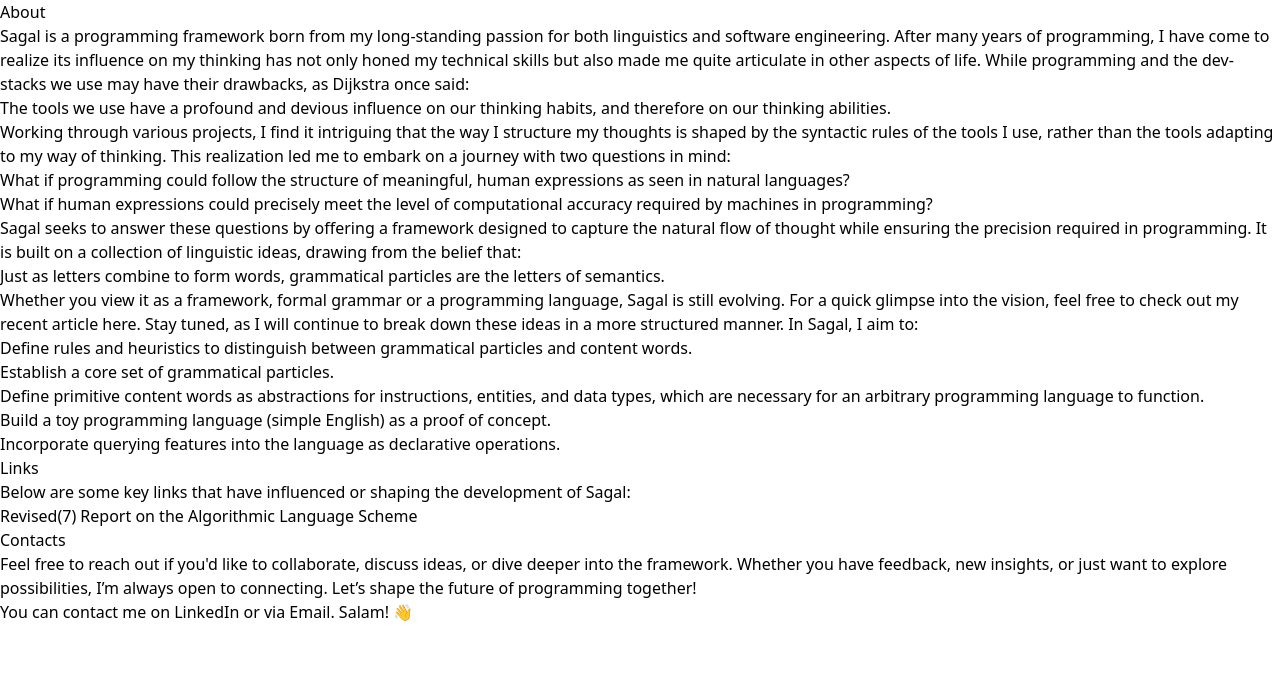
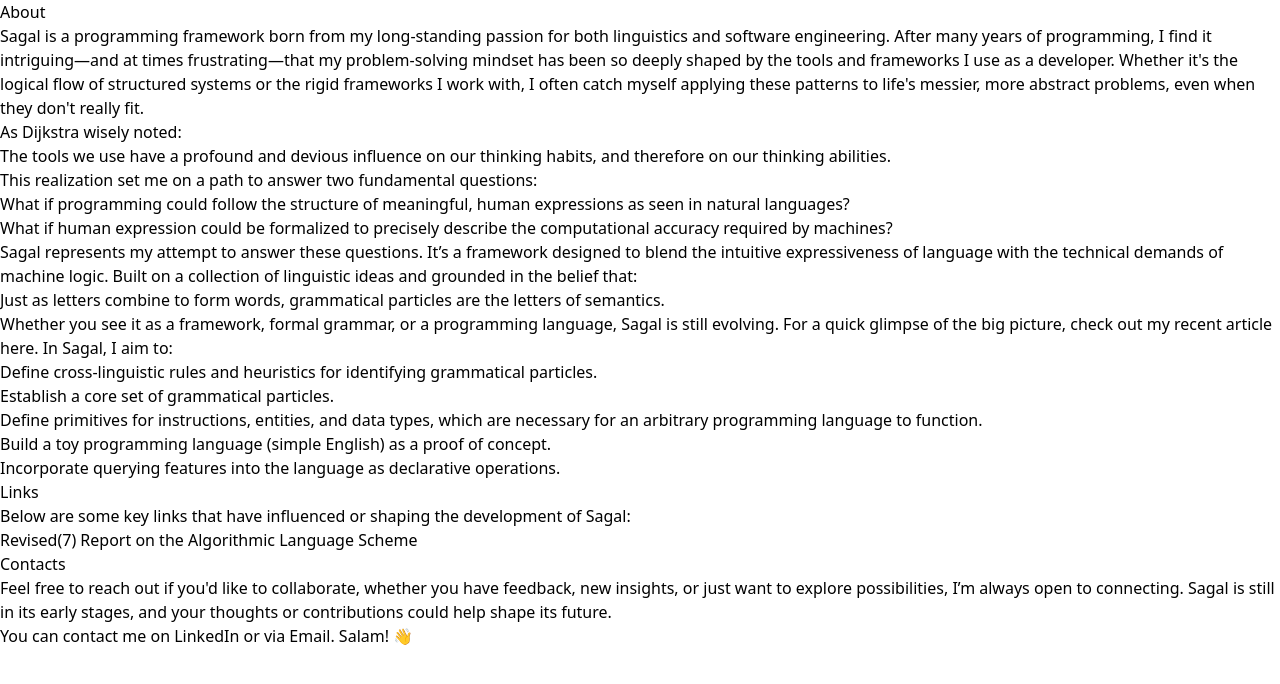
Before and after one commit to sagal-lang/pool, a Next.js app: page /about in a window 1280 px wide. Shown: the top 684 px of the page. Built offline with nearby package versions, Linux system fonts and the light colour scheme.

Commit message:
refined index and about.

```diff
--- a/pages/about.mdx
+++ b/pages/about.mdx
@@ -1,25 +1,26 @@
 # About
 Sagal is a programming framework born from my long-standing passion for both linguistics and software engineering.
-After many years of programming, I have come to realize its influence on my thinking has not only honed my technical skills but also made me quite articulate in other aspects of life.
-While programming and the dev-stacks we use may have their drawbacks, as Dijkstra once said:
+After many years of programming, I find it intriguing—and at times frustrating—that my problem-solving mindset has been so deeply shaped by the tools and frameworks I use as a developer.
+Whether it's the logical flow of structured systems or the rigid frameworks I work with, I often catch myself applying these patterns to life's messier, more abstract problems, even when they don't really fit.
+
+As Dijkstra wisely noted:
 > The tools we use have a profound and devious influence on our thinking habits, and therefore on our thinking abilities.
 
-Working through various projects, I find it intriguing that the way I structure my thoughts is shaped by the syntactic rules of the tools I use, rather than the tools adapting to my way of thinking.
-This realization led me to embark on a journey with two questions in mind:
+This realization set me on a path to answer two fundamental questions:
 - What if programming could follow the structure of meaningful, human expressions as seen in natural languages?
-- What if human expressions could precisely meet the level of computational accuracy required by machines in programming?
+- What if human expression could be formalized to precisely describe the computational accuracy required by machines?
 
-Sagal seeks to answer these questions by offering a framework designed to capture the natural flow of thought while ensuring the precision required in programming.
-It is built on a collection of linguistic ideas, drawing from the belief that:
+Sagal represents my attempt to answer these questions.
+It’s a framework designed to blend the intuitive expressiveness of language with the technical demands of machine logic.
+Built on a collection of linguistic ideas and grounded in the belief that:
 > Just as letters combine to form words, grammatical particles are the letters of semantics.
 
-Whether you view it as a framework, formal grammar or a programming language, Sagal is still evolving.
-For a quick glimpse into the vision, feel free to check out my recent article [here](https://open.substack.com/pub/amoallim/p/the-grammar-of-code-a-framework-inspired?r=16dgo0&utm_campaign=post&utm_medium=web).
-Stay tuned, as I will continue to break down these ideas in a more structured manner.
+Whether you see it as a framework, formal grammar, or a programming language, Sagal is still evolving.
+For a quick glimpse of the big picture, check out my recent article [here](https://open.substack.com/pub/amoallim/p/the-grammar-of-code-a-framework-inspired?r=16dgo0&utm_campaign=post&utm_medium=web).
 In Sagal, I aim to:
-- Define rules and heuristics to distinguish between [grammatical particles](https://en.wikipedia.org/wiki/Grammatical_particle) and content words.
+- Define cross-linguistic rules and heuristics for identifying [grammatical particles](https://en.wikipedia.org/wiki/Grammatical_particle).
 - Establish a core set of grammatical particles.
-- Define primitive content words as abstractions for instructions, entities, and data types, which are necessary for an arbitrary programming language to function.
+- Define primitives for instructions, entities, and data types, which are necessary for an arbitrary programming language to function.
 - Build a toy programming language (simple English) as a proof of concept.
 - Incorporate querying features into the language as declarative operations.
 
@@ -30,8 +31,7 @@ Below are some key links that have influenced or shaping the development of Saga
 
 
 ## Contacts
-Feel free to reach out if you'd like to collaborate, discuss ideas, or dive deeper into the framework.
-Whether you have feedback, new insights, or just want to explore possibilities, I’m always open to connecting.
-Let’s shape the future of programming together!
+Feel free to reach out if you'd like to collaborate, whether you have feedback, new insights, or just want to explore possibilities, I’m always open to connecting.
+Sagal is still in its early stages, and your thoughts or contributions could help shape its future.
 
 You can contact me on [LinkedIn](https://linkedin.com/in/amoallim) or via [Email](mailto:amoallim15@gmail.com). Salam! 👋
--- a/pages/index.mdx
+++ b/pages/index.mdx
@@ -8,14 +8,14 @@ What if the language we use to program computers could speak the language of hum
 Imagine coding not just as a technical skill, but as an art form—one where the ability to convey a single, precise meaning through a few lines of code mirrors the elegance of a well-crafted sentence.
 
 #### Why It Matters?
-Traditional programming languages often prioritize syntax over meaning, creating a gap between human intention and machine execution, while burdening developers with navigating the abstract complexities of syntactic rules and machine behavior.
-Built on a foundation of linguistic theory, Sagal introduces a novel approach that streamlines these challenges by aligning programming with natural language, using grammatical particles to construct precise, unambiguous semantics.
-This makes coding more intuitive, turning every line of code into a deliberate, meaningful interaction, transforming how we communicate with and program machines.
+Traditional programming langauges often prioritize machine execution over the expression of meaning, making it hard for developers to convey the intent behind the code.
+Built on a foundation of linguistic theory, Sagal introduces a novel approach that aligns code with the natural flow of thought and language.
+By prioritizing meaning over syntax, it transforms programming into an intuitive process, allowing developers to express their intent clearly, while ensuring that machine behavior faithfully adheres to the semantics of human communication.
 
 ## Getting Started
-Begin with the Documentation to uncover the core philosophy, linguistic foundations, and architecture behind the framework.
-For a detailed breakdown of the grammar and semantics that power Sagal, visit the Specifications section.
-Lastly, visit the About section to learn more about the project’s background.
+To explore the guiding ideas behind Sagal, visit the Documentation to uncover the core philosophy, linguistic foundations, and architecture behind the framework.
+For a detailed technical breakdown, head to the Specifications section.
+Lastly, check out the About section to learn more about the project's vision and background.
 
 - [Documentation](/docs/introduction)
 - [Specification](/specs/introduction)
```
